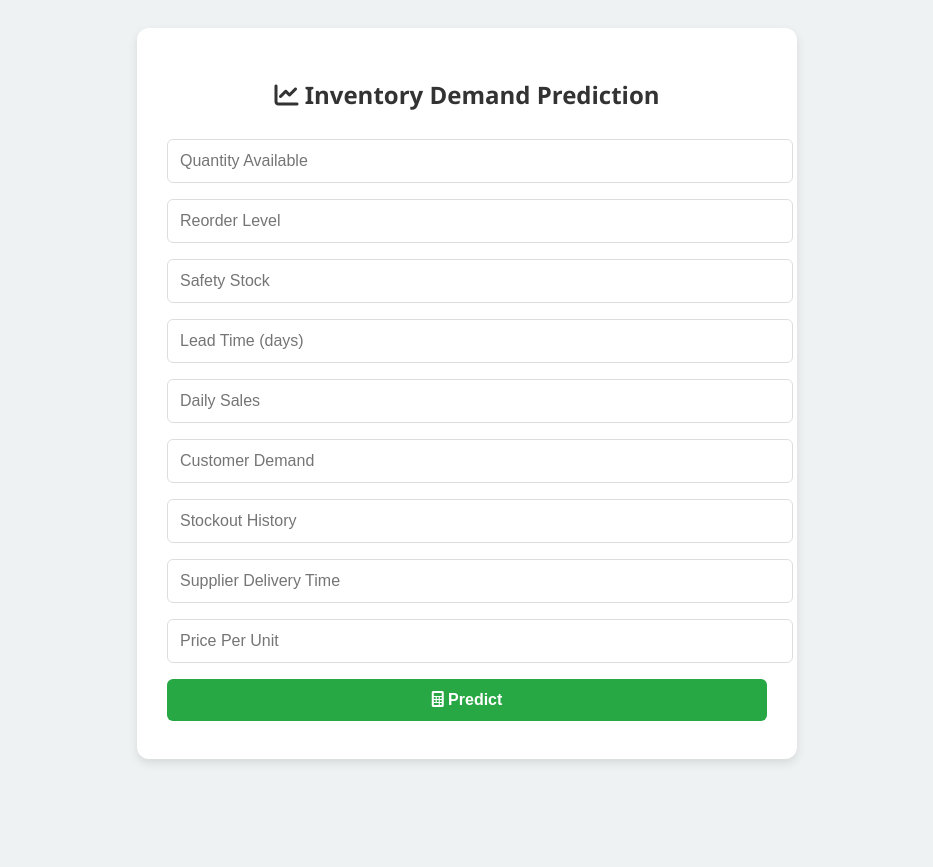
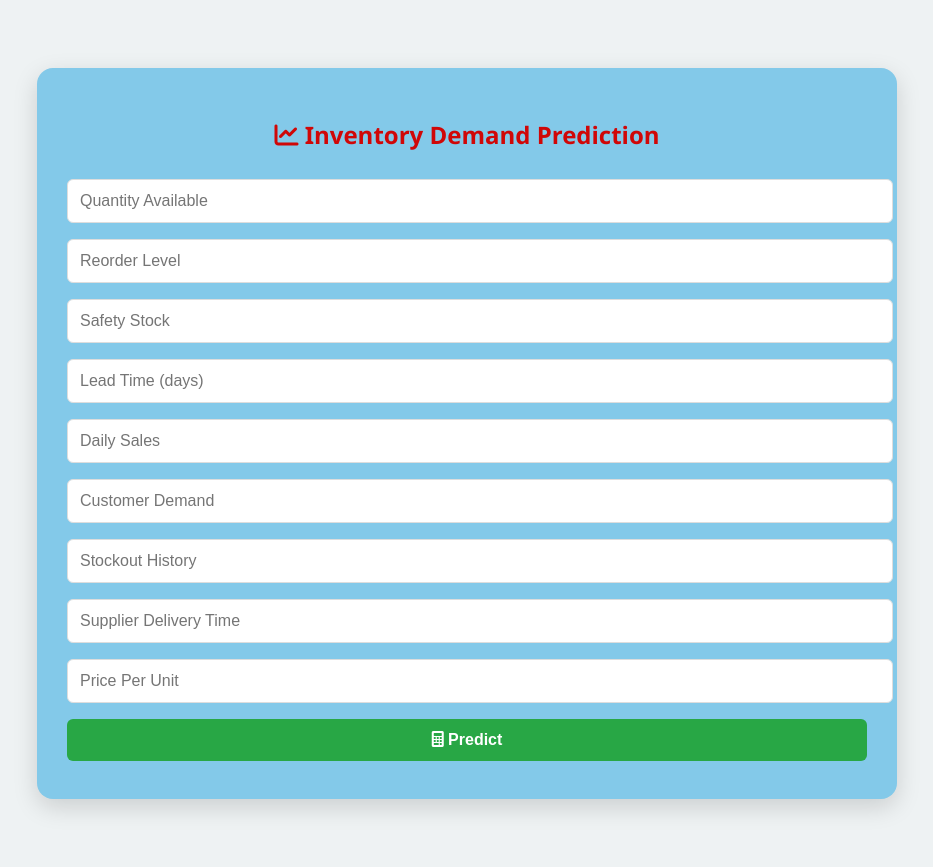
Before and after one commit to Sghag2004/Inventory-Management, a Flask app: page /dashboard in a window 1280 px wide. Shown: the whole page, without its empty margins (173-1106 px from the left). Before the commit the page ends 763 px from the top, so only its background shows below. Run offline with Flask 3, Linux system fonts and the light colour scheme; a user stored in the database is signed in; parts of the project's set-up code (start-up, migrations or seed data) failed here and were passed over.

Commit message:
Update dashboard.html

```diff
--- a/templates/dashboard.html
+++ b/templates/dashboard.html
@@ -4,6 +4,8 @@
     <meta charset="UTF-8">
     <meta name="viewport" content="width=device-width, initial-scale=1.0">
     <title>Inventory Demand Prediction</title>
+    <!-- <img src="{{ url_for('static', filename='dashboard.png') }}" alt="Dashboard Image" class="dashboard-img"> -->
+    <link rel="stylesheet" href="{{ url_for('static', filename='styles.css') }}">
     <link rel="stylesheet" href="https://cdnjs.cloudflare.com/ajax/libs/font-awesome/6.0.0/css/all.min.css">
     <style>
         body {
@@ -13,19 +15,19 @@
             padding: 20px;
         }
         .container {
-            max-width: 600px;
-            background: white;
+            background-color: #83c9e9;  /* Light pastel blue */
             padding: 30px;
-            border-radius: 12px;
-            box-shadow: 0px 4px 10px rgba(0, 0, 0, 0.1);
-            margin: auto;
-            transition: transform 0.3s;
+            border-radius: 16px;
+            box-shadow: 0 8px 25px rgba(0, 0, 0, 0.15);
+            margin: 40px auto;
+            max-width: 800px;
+            text-align: center;
         }
         .container:hover {
             transform: scale(1.02);
         }
         h2 {
-            color: #333;
+            color: #d00707;
         }
         input, button {
             width: 100%;
@@ -80,7 +82,7 @@
 <body>
     <div class="container">
         <h2><i class="fas fa-chart-line"></i> Inventory Demand Prediction</h2>
-        <form action="{{ url_for('dashboard') }}" method="POST">
+        <form action="/predict" method="post">
             <input type="number" name="Quantity_Available" placeholder="Quantity Available" required>
             <input type="number" name="Reorder_Level" placeholder="Reorder Level" required>
             <input type="number" name="Safety_Stock" placeholder="Safety Stock" required>
@@ -95,8 +97,7 @@
 
         {% if prediction_text %}
             <div class="prediction">
-                <div class="alert
-                    {% if 'Reorder Needed' in prediction_text %}alert-danger{% elif 'Sufficient Stock' in prediction_text %}alert-success{% elif 'Overstock Warning' in prediction_text %}alert-warning{% endif %}">
+                <div class="alert {{ color_class }}">
                     {{ prediction_text }}
                 </div>
             </div>
```
